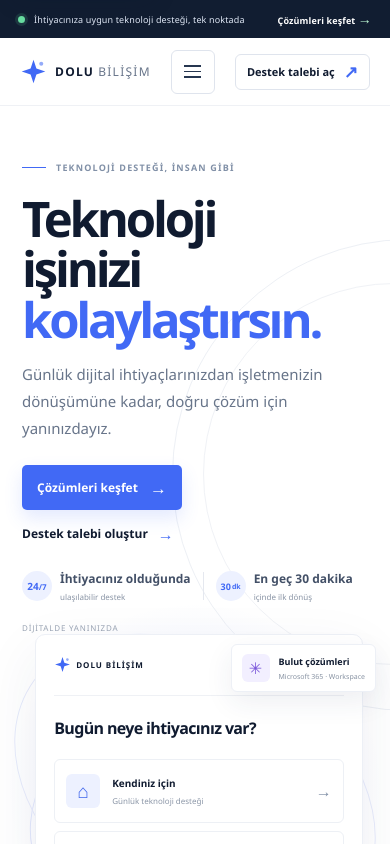
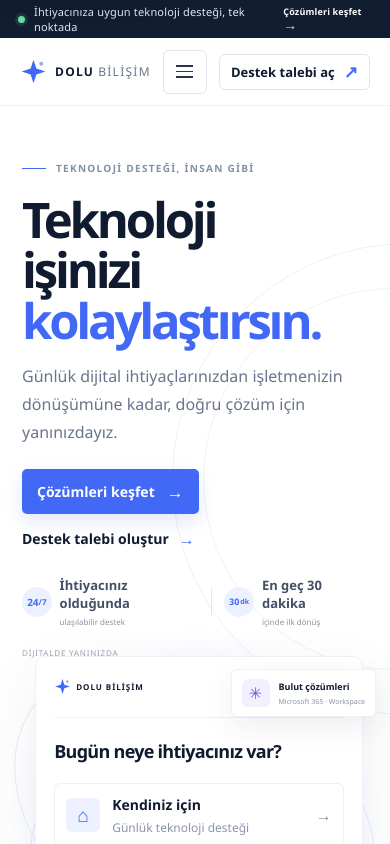
Before and after one commit to darkpassenger00/Dolubilisim, a Next.js app: page / in a window 390 px wide. Shown: the top 844 px of the page. Built offline with nearby package versions, Linux system fonts and the light colour scheme.

Commit message:
Increase site copy readability

```diff
--- a/app/globals.css
+++ b/app/globals.css
@@ -87,3 +87,88 @@ a:focus-visible,button:focus-visible{outline:3px solid #83a0ff;outline-offset:4p
   .form-privacy{font-size:12px!important;line-height:1.65}
   .form-submit{font-size:13px}
 }
+
+/* Readability pass: keep real content comfortable at normal browser zoom. */
+.announcement{font-size:12px}
+.main-nav{font-size:14px}
+.header-cta{font-size:14px}
+.eyebrow{font-size:11px}
+.hero-lede{font-size:18px;line-height:1.75}
+.hero-actions .button,.hero-actions .text-link{font-size:14px}
+.hero-proof{font-size:13px}
+.hero-proof strong{font-size:14px}
+.card-welcome{font-size:18px}
+.solution-row strong{font-size:14px}
+.solution-row div:nth-child(2) span{font-size:12px}
+.card-foot{font-size:11px}
+.trust-strip{font-size:12px}
+.section-heading>p{font-size:16px;line-height:1.75}
+.audience-kicker{font-size:10px}
+.audience-card p{font-size:15px;line-height:1.75}
+.audience-link{font-size:13px}
+.service-filter-title{font-size:14px}
+.service-audience-filters button,.service-category-filters button{font-size:14px}
+.service-result-count{font-size:14px}
+.service-category-tag{font-size:13px}
+.service-number,.service-audience{font-size:11px}
+.service-card{min-height:228px}
+.service-card h3{font-size:20px}
+.service-card p{font-size:14px;line-height:1.7}
+.approach-copy>p{font-size:15px;line-height:1.75}
+.approach-points strong{font-size:14px}
+.approach-points p{font-size:13px;line-height:1.7}
+.contact-banner p{font-size:15px;line-height:1.7}
+.contact-response strong{font-size:14px}
+.contact-response small,.contact-hours{font-size:13px}
+.form-step{font-size:10px}
+.form-intro p{font-size:13px}
+.form-grid label{font-size:13px}
+.form-grid input,.form-grid select,.form-grid textarea{font-size:16px}
+.form-submit{font-size:14px}
+.form-privacy{font-size:12px!important;line-height:1.65}
+.form-status{font-size:12px!important}
+.guide-card>p{font-size:15px;line-height:1.75}
+.guide-card-link{font-size:14px}
+.guide-search-label,.guide-category-filters button{font-size:14px}
+.guide-search-input{font-size:16px}
+.guide-search-count,.guide-search-clear{font-size:13px}
+.faq-item summary{font-size:16px}
+.faq-item>p{font-size:15px;line-height:1.75}
+.site-footer{font-size:12px}
+.service-detail-lede{font-size:19px}
+.guide-article-body p{font-size:16px;line-height:1.8}
+
+@media(min-width:761px) and (max-width:1050px){
+  .main-nav{gap:17px;font-size:13px}
+  .header-cta{gap:8px;padding:0 10px;font-size:12px}
+}
+
+@media(max-width:760px){
+  .announcement{font-size:11px}
+  .header-cta{font-size:13px}
+  .eyebrow{font-size:10px}
+  .hero-lede{font-size:16px}
+  .hero-actions .button,.hero-actions .text-link{font-size:14px}
+  .hero-proof{font-size:12px}
+  .hero-proof strong{font-size:13px}
+  .trust-strip{font-size:11px}
+  .section-heading>p{font-size:15px}
+  .audience-card p{font-size:14px}
+  .service-card{min-height:190px}
+  .service-card h3{font-size:18px}
+  .service-card p{font-size:14px;line-height:1.65}
+  .approach-copy>p,.contact-banner p,.guide-card>p{font-size:14px}
+  .approach-points strong{font-size:14px}
+  .approach-points p{font-size:13px}
+  .contact-response small,.contact-hours{font-size:12px}
+  .form-grid label{font-size:13px}
+  .form-grid input,.form-grid select,.form-grid textarea{font-size:16px}
+  .form-privacy{font-size:12px!important}
+  .form-submit{font-size:14px}
+  .guide-search-input{font-size:16px}
+  .faq-item summary{font-size:15px}
+  .faq-item>p{font-size:14px}
+  .site-footer{font-size:11px}
+  .service-detail-lede{font-size:16px}
+  .guide-article-body p{font-size:15px}
+}
```
Also changed, not shown: 1 other file (tests, documents, lock files or other folders).
